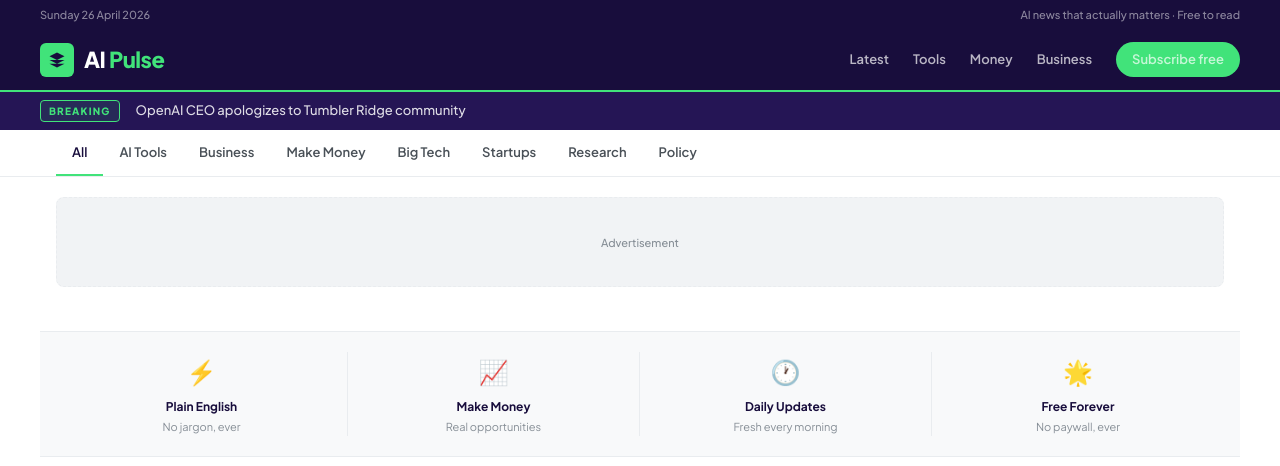
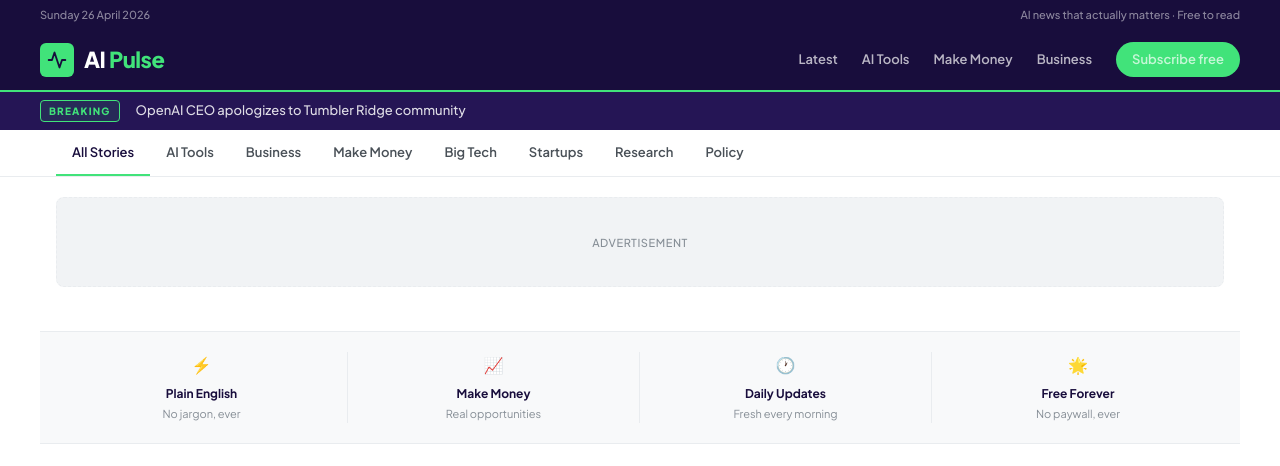
Before and after one commit to Ruirodsantos/ruirodsantos.github.io, a Jekyll site: the page built from index.html, in a window 1280 px wide and 1400 px high. Shown: the top 466 px of the window. Built offline with Jekyll 4.4.1, drawn with Linux system fonts in a browser that asks for light colours; grey boxes are pictures that could not be loaded.

Commit message:
fix: remove emojis, remove Updated daily, category filtering, earnapp, newsletter scroll

```diff
--- a/_layouts/default.html
+++ b/_layouts/default.html
@@ -9,69 +9,38 @@
   <link href="https://fonts.googleapis.com/css2?family=Plus+Jakarta+Sans:wght@400;500;600;700;800&display=swap" rel="stylesheet">
   <style>
     *,*::before,*::after{box-sizing:border-box;margin:0;padding:0}
-    :root{
-      --navy:#180d3c;
-      --navy-light:#251555;
-      --green:#41e37a;
-      --green-dark:#28c45e;
-      --white:#ffffff;
-      --gray-50:#f8f9fa;
-      --gray-100:#f1f3f5;
-      --gray-200:#e9ecef;
-      --gray-400:#868e96;
-      --gray-600:#495057;
-      --gray-800:#212529;
-      --red:#e03131;
-      --max-w:1200px;
-      --radius:8px;
-    }
+    :root{--navy:#180d3c;--navy-light:#251555;--green:#41e37a;--green-dark:#28c45e;--white:#ffffff;--gray-50:#f8f9fa;--gray-100:#f1f3f5;--gray-200:#e9ecef;--gray-400:#868e96;--gray-600:#495057;--gray-800:#212529;--red:#e03131;--max-w:1200px;--radius:8px}
     html{font-size:16px}
     body{font-family:'Plus Jakarta Sans',-apple-system,sans-serif;background:#fff;color:var(--gray-800);line-height:1.6;-webkit-font-smoothing:antialiased}
     a{color:inherit;text-decoration:none}
-
-    /* TOP BAR */
     .topbar{background:var(--navy);padding:6px 24px}
     .topbar-inner{max-width:var(--max-w);margin:0 auto;display:flex;align-items:center;justify-content:space-between}
     .topbar-date{font-size:11px;color:rgba(255,255,255,.5);font-weight:500}
-    .topbar-tagline{font-size:11px;color:rgba(255,255,255,.5);font-weight:500;text-align:right}
-
-    /* NAV */
+    .topbar-tagline{font-size:11px;color:rgba(255,255,255,.5);font-weight:500}
     .nav{background:var(--navy);border-bottom:2px solid var(--green);padding:0 24px;position:sticky;top:0;z-index:100}
     .nav-inner{max-width:var(--max-w);margin:0 auto;display:flex;align-items:center;justify-content:space-between;height:60px}
     .nav-logo{display:flex;align-items:center;gap:10px}
     .nav-logo-icon{width:34px;height:34px;background:var(--green);border-radius:6px;display:flex;align-items:center;justify-content:center}
-    .nav-logo-icon svg{width:18px;height:18px;fill:var(--navy)}
+    .nav-logo-icon svg{width:20px;height:20px;fill:none;stroke:var(--navy);stroke-width:2.2;stroke-linecap:round;stroke-linejoin:round}
     .nav-logo-text{font-size:22px;font-weight:800;color:var(--white);letter-spacing:-0.5px}
     .nav-logo-text span{color:var(--green)}
     .nav-links{display:flex;align-items:center;gap:24px}
     .nav-links a{font-size:13px;font-weight:600;color:rgba(255,255,255,.7);transition:color .15s}
     .nav-links a:hover{color:var(--green)}
-    .nav-subscribe{background:var(--green);color:var(--navy);font-size:12px;font-weight:700;padding:7px 16px;border-radius:20px;white-space:nowrap}
+    .nav-subscribe{background:var(--green);color:var(--navy);font-size:12px;font-weight:700;padding:7px 16px;border-radius:20px;white-space:nowrap;cursor:pointer}
     .nav-subscribe:hover{background:var(--green-dark)}
-
-    /* TICKER */
-    .ticker{background:var(--navy-light);padding:8px 24px;overflow:hidden}
+    .ticker{background:var(--navy-light);padding:8px 24px}
     .ticker-inner{max-width:var(--max-w);margin:0 auto;display:flex;align-items:center;gap:16px}
     .ticker-label{font-size:10px;font-weight:800;letter-spacing:.12em;text-transform:uppercase;color:var(--green);white-space:nowrap;background:rgba(65,227,122,.1);border:1px solid var(--green);padding:2px 8px;border-radius:4px}
     .ticker-text{font-size:13px;color:rgba(255,255,255,.85);white-space:nowrap;overflow:hidden;text-overflow:ellipsis;font-weight:500}
-
-    /* CATEGORIES BAR */
     .cats-bar{border-bottom:1px solid var(--gray-200);background:#fff;position:sticky;top:62px;z-index:99}
-    .cats-inner{max-width:var(--max-w);margin:0 auto;padding:0 16px;display:flex;align-items:center;gap:0;overflow-x:auto;scrollbar-width:none}
+    .cats-inner{max-width:var(--max-w);margin:0 auto;padding:0 16px;display:flex;align-items:center;overflow-x:auto;scrollbar-width:none}
     .cats-inner::-webkit-scrollbar{display:none}
-    .cat-link{font-size:13px;font-weight:600;color:var(--gray-600);padding:12px 16px;white-space:nowrap;border-bottom:2px solid transparent;transition:all .15s}
+    .cat-link{font-size:13px;font-weight:600;color:var(--gray-600);padding:12px 16px;white-space:nowrap;border-bottom:2px solid transparent;transition:all .15s;cursor:pointer}
     .cat-link:hover,.cat-link.active{color:var(--navy);border-bottom-color:var(--green)}
-
-    /* LAYOUT */
     .page-wrap{max-width:var(--max-w);margin:0 auto;padding:0 16px}
-
-    /* AD PLACEHOLDER */
-    .ad-banner{background:var(--gray-100);border:1px dashed var(--gray-200);height:90px;display:flex;align-items:center;justify-content:center;font-size:11px;color:var(--gray-400);font-weight:500;border-radius:var(--radius);margin:20px 0}
-
-    /* NEWSPAPER */
+    .ad-banner{background:var(--gray-100);border:1px dashed var(--gray-200);height:90px;display:flex;align-items:center;justify-content:center;font-size:11px;color:var(--gray-400);font-weight:500;border-radius:var(--radius);margin:20px 0;letter-spacing:.05em;text-transform:uppercase}
     .newspaper{padding:24px 0 40px}
-
-    /* HERO ROW */
     .hero-row{display:grid;grid-template-columns:1fr 340px;gap:20px;margin-bottom:28px}
     .hero-card{display:block;border-radius:var(--radius);overflow:hidden;position:relative}
     .hero-img{height:460px;background-size:cover;background-position:center;background-color:var(--navy);position:relative;display:flex;align-items:flex-end}
@@ -82,30 +51,20 @@
     .hero-excerpt{font-size:14px;color:rgba(255,255,255,.8);margin-bottom:14px;line-height:1.5}
     .hero-meta{font-size:12px;color:rgba(255,255,255,.55);font-weight:600;display:flex;align-items:center;gap:8px}
     .hero-meta::before{content:'';width:20px;height:2px;background:var(--green);display:inline-block}
-
-    /* SIDEBAR */
     .sidebar{display:flex;flex-direction:column;gap:0}
     .sidebar-title{font-size:11px;font-weight:800;letter-spacing:.1em;text-transform:uppercase;color:var(--navy);padding-bottom:10px;border-bottom:2px solid var(--navy);margin-bottom:14px}
-    .sidebar-card{display:block;padding:14px 0;border-bottom:1px solid var(--gray-100);transition:opacity .15s}
-    .sidebar-card:hover{opacity:.75}
+    .sidebar-card{display:block;padding:12px 0;border-bottom:1px solid var(--gray-100);transition:opacity .15s}
+    .sidebar-card:hover{opacity:.7}
     .sidebar-card:last-child{border-bottom:none}
-    .sidebar-num{font-size:28px;font-weight:800;color:var(--gray-100);line-height:1;margin-bottom:4px}
+    .sidebar-num{font-size:26px;font-weight:800;color:var(--gray-100);line-height:1;margin-bottom:4px}
     .sidebar-title-text{font-size:14px;font-weight:700;color:var(--gray-800);line-height:1.35;margin-bottom:4px}
     .sidebar-meta{font-size:11px;color:var(--gray-400);font-weight:500}
-
-    /* AD SIDEBAR */
-    .sidebar-ad{background:var(--gray-50);border:1px dashed var(--gray-200);height:250px;display:flex;flex-direction:column;align-items:center;justify-content:center;font-size:11px;color:var(--gray-400);border-radius:var(--radius);margin-top:16px;gap:4px}
-
-    /* DIVIDER */
+    .sidebar-ad{background:var(--gray-50);border:1px dashed var(--gray-200);height:250px;display:flex;flex-direction:column;align-items:center;justify-content:center;font-size:11px;color:var(--gray-400);border-radius:var(--radius);margin-top:16px;gap:4px;text-transform:uppercase;letter-spacing:.05em}
     .section-header{display:flex;align-items:center;gap:12px;margin:28px 0 18px}
     .section-header-line{flex:1;height:1px;background:var(--gray-200)}
     .section-header-title{font-size:11px;font-weight:800;letter-spacing:.1em;text-transform:uppercase;color:var(--gray-400);white-space:nowrap;padding:0 4px}
     .section-header-accent{width:4px;height:18px;background:var(--green);border-radius:2px;flex-shrink:0}
-
-    /* MAIN CONTENT AREA */
     .content-with-sidebar{display:grid;grid-template-columns:1fr 300px;gap:24px;margin-bottom:32px}
-
-    /* GRID */
     .grid-3{display:grid;grid-template-columns:repeat(3,1fr);gap:18px}
     .grid-2{display:grid;grid-template-columns:repeat(2,1fr);gap:18px}
     .grid-card{display:block;background:#fff;border-radius:var(--radius);overflow:hidden;border:1px solid var(--gray-100);transition:transform .15s,box-shadow .15s}
@@ -118,36 +77,40 @@
     .grid-title{font-size:15px;font-weight:700;line-height:1.35;color:var(--gray-800);margin-bottom:6px}
     .grid-excerpt{font-size:12px;color:var(--gray-600);line-height:1.5;margin-bottom:8px}
     .grid-meta{font-size:11px;color:var(--gray-400);font-weight:500}
-
-    /* LIST CARD */
     .list-card{display:grid;grid-template-columns:80px 1fr;gap:12px;padding:14px 0;border-bottom:1px solid var(--gray-100);align-items:start}
     .list-card:last-child{border-bottom:none}
     .list-img{width:80px;height:60px;border-radius:6px;background-size:cover;background-position:center;background-color:var(--gray-100);flex-shrink:0}
     .list-title{font-size:14px;font-weight:700;line-height:1.35;color:var(--gray-800);margin-bottom:4px}
     .list-meta{font-size:11px;color:var(--gray-400);font-weight:500}
-
-    /* NEWSLETTER BOX */
-    .newsletter{background:linear-gradient(135deg,var(--navy) 0%,var(--navy-light) 100%);border-radius:var(--radius);padding:32px;margin:28px 0;position:relative;overflow:hidden}
-    .newsletter::before{content:'◆';position:absolute;right:24px;top:50%;transform:translateY(-50%);font-size:120px;color:rgba(65,227,122,.05);line-height:1}
-    .newsletter-tag{font-size:10px;font-weight:800;letter-spacing:.1em;text-transform:uppercase;color:var(--green);margin-bottom:8px}
+    .earnapp-box{background:linear-gradient(135deg,#0f2027 0%,#203a43 50%,#2c5364 100%);border-radius:var(--radius);padding:32px;margin:28px 0;position:relative;overflow:hidden;display:grid;grid-template-columns:1fr auto;gap:24px;align-items:center}
+    .earnapp-box::before{content:'';position:absolute;right:-20px;top:-20px;width:160px;height:160px;background:radial-gradient(circle,rgba(65,227,122,.15) 0%,transparent 70%)}
+    .earnapp-tag{font-size:10px;font-weight:800;letter-spacing:.12em;text-transform:uppercase;color:var(--green);margin-bottom:8px;display:flex;align-items:center;gap:6px}
+    .earnapp-tag svg{width:14px;height:14px;fill:var(--green)}
+    .earnapp-title{font-size:20px;font-weight:800;color:#fff;margin-bottom:6px;letter-spacing:-0.3px}
+    .earnapp-sub{font-size:13px;color:rgba(255,255,255,.6);line-height:1.6;margin-bottom:0}
+    .earnapp-cta{background:var(--green);color:var(--navy);font-size:14px;font-weight:800;padding:14px 28px;border-radius:8px;display:inline-block;white-space:nowrap;text-align:center;transition:background .15s}
+    .earnapp-cta:hover{background:var(--green-dark)}
+    .earnapp-cta small{display:block;font-size:11px;font-weight:600;opacity:.7;margin-top:2px}
+    .newsletter{background:linear-gradient(135deg,var(--navy) 0%,var(--navy-light) 100%);border-radius:var(--radius);padding:32px;margin:0 0 28px;position:relative;overflow:hidden}
+    .newsletter::before{content:'';position:absolute;right:24px;top:50%;transform:translateY(-50%);width:120px;height:120px;background:radial-gradient(circle,rgba(65,227,122,.12) 0%,transparent 70%)}
+    .newsletter-tag{font-size:10px;font-weight:800;letter-spacing:.1em;text-transform:uppercase;color:var(--green);margin-bottom:8px;display:flex;align-items:center;gap:6px}
+    .newsletter-tag svg{width:14px;height:14px;fill:var(--green)}
     .newsletter-title{font-size:22px;font-weight:800;color:#fff;margin-bottom:6px;letter-spacing:-0.3px}
     .newsletter-sub{font-size:14px;color:rgba(255,255,255,.65);margin-bottom:20px}
     .newsletter-form{display:flex;gap:8px;max-width:460px}
-    .newsletter-input{flex:1;padding:10px 16px;border-radius:6px;border:none;font-size:14px;font-family:inherit;background:rgba(255,255,255,.1);color:#fff;border:1px solid rgba(255,255,255,.2)}
+    .newsletter-input{flex:1;padding:10px 16px;border-radius:6px;font-size:14px;font-family:inherit;background:rgba(255,255,255,.1);color:#fff;border:1px solid rgba(255,255,255,.2)}
     .newsletter-input::placeholder{color:rgba(255,255,255,.4)}
     .newsletter-input:focus{outline:none;border-color:var(--green)}
     .newsletter-btn{background:var(--green);color:var(--navy);font-size:14px;font-weight:700;padding:10px 20px;border-radius:6px;border:none;cursor:pointer;white-space:nowrap;font-family:inherit}
-
-    /* EXPLAINER STRIP */
-    .explainer{background:var(--gray-50);border-top:1px solid var(--gray-200);border-bottom:1px solid var(--gray-200);padding:20px 0;margin:0 0 28px}
+    .newsletter-btn:hover{background:var(--green-dark)}
+    .explainer{background:var(--gray-50);border-top:1px solid var(--gray-200);border-bottom:1px solid var(--gray-200);padding:20px 0;margin:0 -16px 24px}
     .explainer-inner{max-width:var(--max-w);margin:0 auto;padding:0 16px;display:grid;grid-template-columns:repeat(4,1fr);gap:0}
     .explainer-item{padding:0 24px;border-right:1px solid var(--gray-200);text-align:center}
     .explainer-item:last-child{border-right:none}
-    .explainer-icon{font-size:24px;margin-bottom:6px}
+    .explainer-icon{margin-bottom:6px;display:flex;justify-content:center}
+    .explainer-icon svg{width:22px;height:22px;stroke:var(--navy);fill:none;stroke-width:2;stroke-linecap:round}
     .explainer-label{font-size:12px;font-weight:700;color:var(--navy);margin-bottom:2px}
     .explainer-desc{font-size:11px;color:var(--gray-400)}
-
-    /* POST PAGE */
     .post-hero-wrap{position:relative;width:100%;height:420px;overflow:hidden;background:var(--navy)}
     .post-hero-img{width:100%;height:100%;background-size:cover;background-position:center;opacity:.85}
     .post-hero-overlay{position:absolute;inset:0;background:linear-gradient(to top,rgba(24,13,60,.7) 0%,transparent 60%)}
@@ -161,17 +124,15 @@
     .post-body{font-size:17px;line-height:1.85;color:var(--gray-800)}
     .post-body p{margin-bottom:22px}
     .post-sidebar-sticky{position:sticky;top:140px}
-    .post-sidebar-ad{background:var(--gray-50);border:1px dashed var(--gray-200);height:250px;display:flex;flex-direction:column;align-items:center;justify-content:center;font-size:11px;color:var(--gray-400);border-radius:var(--radius);margin-bottom:16px;gap:4px}
+    .post-sidebar-ad{background:var(--gray-50);border:1px dashed var(--gray-200);height:250px;display:flex;flex-direction:column;align-items:center;justify-content:center;font-size:11px;color:var(--gray-400);border-radius:var(--radius);margin-bottom:16px;gap:4px;text-transform:uppercase;letter-spacing:.05em}
     .post-sidebar-widget{background:#fff;border:1px solid var(--gray-100);border-radius:var(--radius);padding:16px;margin-bottom:16px}
     .post-sidebar-widget-title{font-size:11px;font-weight:800;letter-spacing:.1em;text-transform:uppercase;color:var(--navy);padding-bottom:10px;border-bottom:2px solid var(--navy);margin-bottom:12px}
-
-    /* COMMENTS */
     .comments-wrap{margin-top:40px;padding-top:32px;border-top:2px solid var(--navy)}
     .comments-title{font-size:20px;font-weight:800;color:var(--navy);margin-bottom:20px;letter-spacing:-.3px}
     .comment-form{background:var(--gray-50);border-radius:var(--radius);padding:20px;margin-bottom:28px;border:1px solid var(--gray-200)}
     .comment-row{display:grid;grid-template-columns:1fr 1fr;gap:12px;margin-bottom:12px}
     .comment-form input,.comment-form textarea{width:100%;padding:10px 14px;border:1.5px solid var(--gray-200);border-radius:6px;font-size:14px;font-family:inherit;background:#fff;color:var(--gray-800)}
-    .comment-form textarea{height:90px;resize:vertical;margin-bottom:0}
+    .comment-form textarea{height:90px;resize:vertical}
     .comment-form input:focus,.comment-form textarea:focus{outline:none;border-color:var(--green)}
     .comment-submit{background:var(--navy);color:#fff;border:none;padding:10px 24px;border-radius:6px;font-size:14px;font-weight:700;cursor:pointer;font-family:inherit;margin-top:12px}
     .comment-submit:hover{background:var(--navy-light)}
@@ -183,14 +144,12 @@
     .comment-text{font-size:14px;color:var(--gray-600);line-height:1.6}
     .comment-date{font-size:11px;color:var(--gray-400);margin-top:6px}
     .no-comments{color:var(--gray-400);font-size:14px;text-align:center;padding:24px;background:var(--gray-50);border-radius:var(--radius)}
-
-    /* FOOTER */
     .footer{background:var(--navy);padding:40px 24px 24px}
     .footer-inner{max-width:var(--max-w);margin:0 auto}
     .footer-top{display:grid;grid-template-columns:2fr 1fr 1fr 1fr;gap:32px;margin-bottom:32px}
-    .footer-brand{}
     .footer-logo{display:flex;align-items:center;gap:8px;margin-bottom:12px}
-    .footer-logo-icon{width:28px;height:28px;background:var(--green);border-radius:5px;display:flex;align-items:center;justify-content:center;font-size:14px;color:var(--navy);font-weight:800}
+    .footer-logo-icon{width:28px;height:28px;background:var(--green);border-radius:5px;display:flex;align-items:center;justify-content:center}
+    .footer-logo-icon svg{width:16px;height:16px;fill:none;stroke:var(--navy);stroke-width:2.5;stroke-linecap:round}
     .footer-logo-text{font-size:18px;font-weight:800;color:#fff}
     .footer-logo-text span{color:var(--green)}
     .footer-desc{font-size:13px;color:rgba(255,255,255,.5);line-height:1.6;margin-bottom:16px}
@@ -202,58 +161,41 @@
     .footer-copy{font-size:12px;color:rgba(255,255,255,.35)}
     .footer-badges{display:flex;gap:8px}
     .footer-badge{font-size:10px;font-weight:600;color:rgba(255,255,255,.4);border:1px solid rgba(255,255,255,.15);padding:3px 8px;border-radius:4px}
-
     .empty-state{text-align:center;padding:80px 24px;color:var(--gray-400)}
-
-    @media(max-width:900px){
-      .hero-row{grid-template-columns:1fr}
-      .content-with-sidebar{grid-template-columns:1fr}
-      .grid-3{grid-template-columns:1fr 1fr}
-      .post-layout{grid-template-columns:1fr}
-      .footer-top{grid-template-columns:1fr 1fr}
-      .explainer-inner{grid-template-columns:1fr 1fr}
-    }
-    @media(max-width:600px){
-      .grid-3,.grid-2{grid-template-columns:1fr}
-      .newsletter-form{flex-direction:column}
-      .comment-row{grid-template-columns:1fr}
-    }
+    /* Category filtering */
+    .post-item{transition:opacity .2s,transform .2s}
+    .post-item.hidden{display:none}
+    @media(max-width:900px){.hero-row{grid-template-columns:1fr}.content-with-sidebar{grid-template-columns:1fr}.grid-3{grid-template-columns:1fr 1fr}.post-layout{grid-template-columns:1fr}.footer-top{grid-template-columns:1fr 1fr}.explainer-inner{grid-template-columns:1fr 1fr}.earnapp-box{grid-template-columns:1fr}}
+    @media(max-width:600px){.grid-3,.grid-2{grid-template-columns:1fr}.newsletter-form{flex-direction:column}.comment-row{grid-template-columns:1fr}}
   </style>
 </head>
 <body>
-
-  <!-- TOP BAR -->
   <div class="topbar">
     <div class="topbar-inner">
       <span class="topbar-date" id="topbar-date"></span>
       <span class="topbar-tagline">AI news that actually matters &middot; Free to read</span>
     </div>
   </div>
-  <script>
-    const d = new Date();
-    document.getElementById('topbar-date').textContent = d.toLocaleDateString('en-GB',{weekday:'long',year:'numeric',month:'long',day:'numeric'});
-  </script>
+  <script>document.getElementById('topbar-date').textContent=new Date().toLocaleDateString('en-GB',{weekday:'long',year:'numeric',month:'long',day:'numeric'});</script>
 
-  <!-- NAV -->
   <nav class="nav">
     <div class="nav-inner">
       <a href="/" class="nav-logo">
         <div class="nav-logo-icon">
-          <svg viewBox="0 0 24 24" xmlns="http://www.w3.org/2000/svg"><path d="M12 2L2 7l10 5 10-5-10-5zM2 17l10 5 10-5M2 12l10 5 10-5"/></svg>
+          <svg viewBox="0 0 24 24"><polyline points="22 12 18 12 15 21 9 3 6 12 2 12"/></svg>
         </div>
         <span class="nav-logo-text">AI<span> Pulse</span></span>
       </a>
       <div class="nav-links">
-        <a href="/">Latest</a>
-        <a href="/">Tools</a>
-        <a href="/">Money</a>
-        <a href="/">Business</a>
-        <a href="/" class="nav-subscribe">Subscribe free</a>
+        <a href="/" data-cat="all">Latest</a>
+        <a href="/" data-cat="tools">AI Tools</a>
+        <a href="/" data-cat="money">Make Money</a>
+        <a href="/" data-cat="business">Business</a>
+        <a href="#newsletter-section" class="nav-subscribe">Subscribe free</a>
       </div>
     </div>
   </nav>
 
-  <!-- TICKER -->
   {% if site.posts.size > 0 %}
   <div class="ticker">
     <div class="ticker-inner">
@@ -263,29 +205,27 @@
   </div>
   {% endif %}
 
-  <!-- CATEGORIES BAR -->
   <div class="cats-bar">
     <div class="cats-inner">
-      <a href="/" class="cat-link active">All</a>
-      <a href="/" class="cat-link">AI Tools</a>
-      <a href="/" class="cat-link">Business</a>
-      <a href="/" class="cat-link">Make Money</a>
-      <a href="/" class="cat-link">Big Tech</a>
-      <a href="/" class="cat-link">Startups</a>
-      <a href="/" class="cat-link">Research</a>
-      <a href="/" class="cat-link">Policy</a>
+      <a class="cat-link active" data-cat="all">All Stories</a>
+      <a class="cat-link" data-cat="tools">AI Tools</a>
+      <a class="cat-link" data-cat="business">Business</a>
+      <a class="cat-link" data-cat="money">Make Money</a>
+      <a class="cat-link" data-cat="bigtech">Big Tech</a>
+      <a class="cat-link" data-cat="startups">Startups</a>
+      <a class="cat-link" data-cat="research">Research</a>
+      <a class="cat-link" data-cat="policy">Policy</a>
     </div>
   </div>
 
   <main>{{ content }}</main>
 
-  <!-- FOOTER -->
   <footer class="footer">
     <div class="footer-inner">
       <div class="footer-top">
-        <div class="footer-brand">
+        <div>
           <div class="footer-logo">
-            <div class="footer-logo-icon">&#9670;</div>
+            <div class="footer-logo-icon"><svg viewBox="0 0 24 24"><polyline points="22 12 18 12 15 21 9 3 6 12 2 12"/></svg></div>
             <span class="footer-logo-text">AI<span> Pulse</span></span>
           </div>
           <p class="footer-desc">Daily AI news explained simply. No jargon, no hype &mdash; just what matters for your wallet and your work.</p>
@@ -293,36 +233,25 @@
         <div>
           <p class="footer-col-title">Topics</p>
           <div class="footer-links">
-            <a href="/">AI Tools</a>
-            <a href="/">Business AI</a>
-            <a href="/">Make Money</a>
-            <a href="/">Big Tech</a>
-            <a href="/">Research</a>
+            <a href="/">AI Tools</a><a href="/">Business AI</a><a href="/">Make Money</a><a href="/">Big Tech</a><a href="/">Research</a>
           </div>
         </div>
         <div>
           <p class="footer-col-title">About</p>
           <div class="footer-links">
-            <a href="/">About us</a>
-            <a href="/">Contact</a>
-            <a href="/">Privacy</a>
-            <a href="/">Terms</a>
+            <a href="/">About us</a><a href="/">Contact</a><a href="/">Privacy</a><a href="/">Terms</a>
           </div>
         </div>
         <div>
           <p class="footer-col-title">Connect</p>
           <div class="footer-links">
-            <a href="/">Twitter / X</a>
-            <a href="/">LinkedIn</a>
-            <a href="/">Newsletter</a>
-            <a href="/">RSS Feed</a>
+            <a href="/">Twitter / X</a><a href="/">LinkedIn</a><a href="#newsletter-section">Newsletter</a><a href="/">RSS Feed</a>
           </div>
         </div>
       </div>
       <div class="footer-bottom">
         <span class="footer-copy">&copy; {{ "now" | date: "%Y" }} AI Pulse &mdash; All rights reserved</span>
         <div class="footer-badges">
-          <span class="footer-badge">Updated daily</span>
           <span class="footer-badge">Free forever</span>
           <span class="footer-badge">No paywalls</span>
         </div>
```
Also changed, not shown: other parts of _layouts/default.html (+27 -0 lines).
